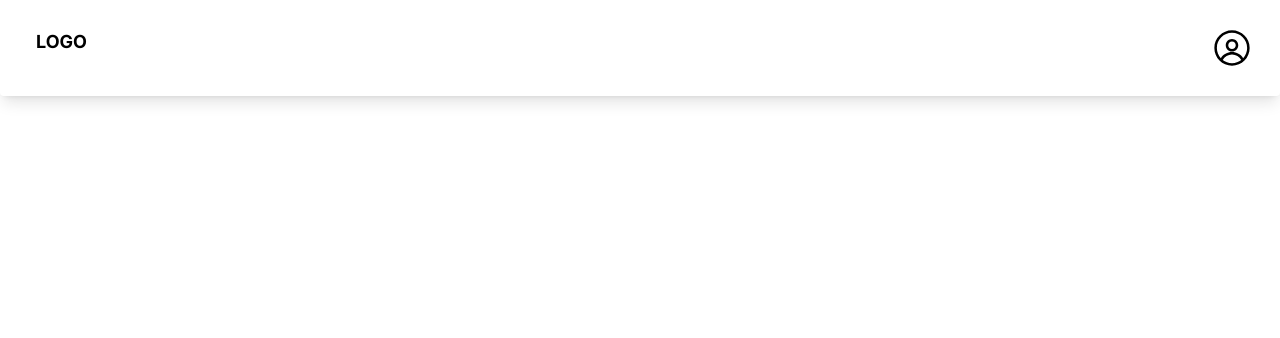
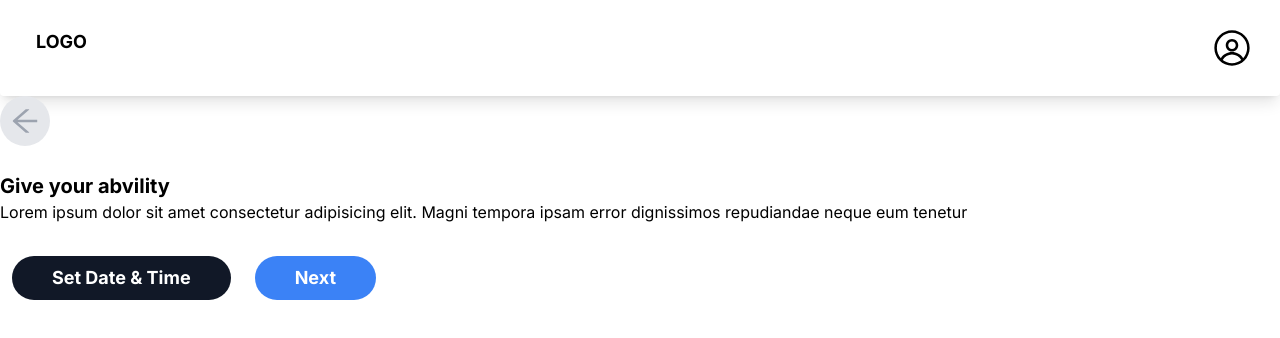
Before and after one commit to MarufRien1/demo, a Next.js app: page / in a window 1280 px wide. Shown: the top 338 px of the page. Built offline with nearby package versions, Linux system fonts and the light colour scheme.

Commit message:
add btn row

```diff
--- /dev/null
+++ b/src/app/components/ActionButtonRow.jsx
@@ -0,0 +1,16 @@
+import React from 'react';
+
+const ActionButtonRow = () => {
+  return (
+    <div>
+      <button class="bg-gray-900 hover:bg-gray-700 text-white font-bold py-2 px-10 rounded-full m-3 text-lg ">
+        Set Date & Time
+      </button>
+      <button class="bg-blue-500 hover:bg-blue-700 text-white font-bold py-2 px-10 rounded-full m-3 text-lg">
+        Next
+      </button>
+    </div>
+  );
+};
+
+export default ActionButtonRow;
--- /dev/null
+++ b/src/app/components/BackBtn.jsx
@@ -0,0 +1,12 @@
+import React from 'react';
+import { AiOutlineArrowLeft } from 'react-icons/ai';
+
+const BackBtn = () => {
+  return (
+    <div className=" inline-block rounded-full bg-gray-200">
+      <AiOutlineArrowLeft size={50} className="p-2" color="#9CA3AF" />
+    </div>
+  );
+};
+
+export default BackBtn;
--- /dev/null
+++ b/src/app/components/InfoCard.jsx
@@ -0,0 +1,13 @@
+import React from 'react';
+
+export const InfoCard = () => {
+  return (
+    <div className="my-5 ">
+      <h1 className="text-xl font-bold">Give your abvility</h1>
+      <p>
+        Lorem ipsum dolor sit amet consectetur adipisicing elit. Magni tempora
+        ipsam error dignissimos repudiandae neque eum tenetur
+      </p>
+    </div>
+  );
+};
--- a/src/app/page.js
+++ b/src/app/page.js
@@ -1,8 +1,15 @@
 import Image from 'next/image'
-import Header from './components/header'
+import Header from './components/Header'
+import { InfoCard } from './components/InfoCard'
+import BackBtn from './components/BackBtn'
+import ActionButtonRow from './components/ActionButtonRow'
 
 export default function Home() {
-  return (
+  return (<>
     <Header />
+    <BackBtn />
+    <InfoCard />
+    <ActionButtonRow />
+  </>
   )
 }
```
